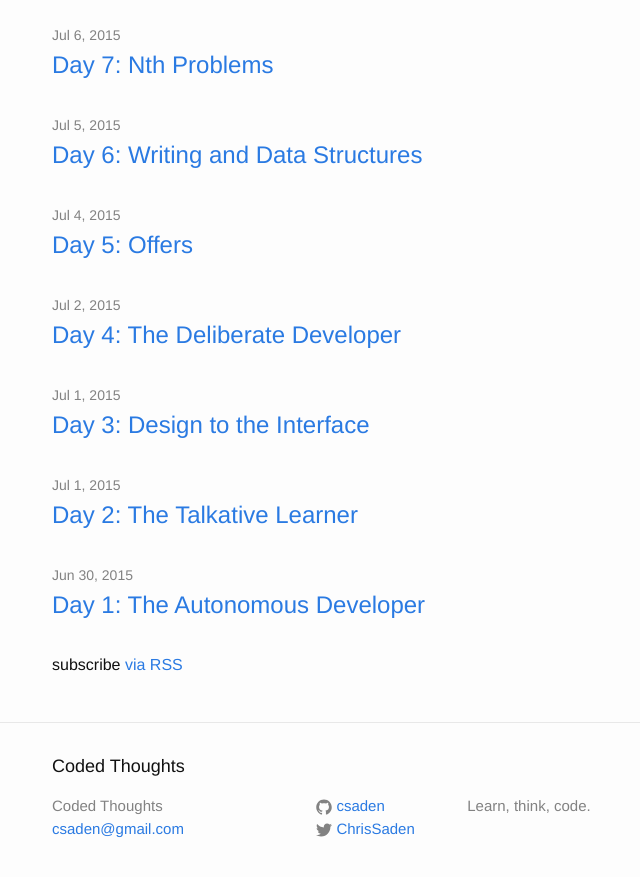
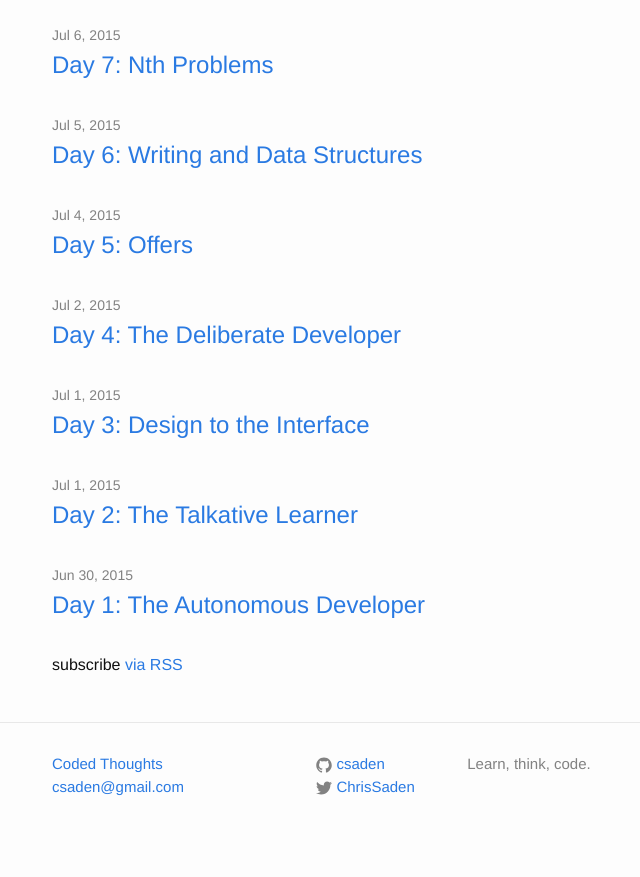
Before and after one commit to csaden/csaden.github.io, a Jekyll site: the page built from index.html, in a window 1280 px wide and 900 px high, scrolled down 1194 px. Shown: the top 877 px of the window, without its empty margins (218-858 px from the left). Built offline with Jekyll 4.4.1, drawn with Linux system fonts in a browser that asks for light colours; the list of posts is cut into pages by our own code.

Commit message:
removed h2 site title from footer

```diff
--- a/_includes/footer.html
+++ b/_includes/footer.html
@@ -2,12 +2,10 @@
 
   <div class="wrapper">
 
-    <h2 class="footer-heading">{{ site.title }}</h2>
-
     <div class="footer-col-wrapper">
       <div class="footer-col  footer-col-1">
         <ul class="contact-list">
-          <li>{{ site.title }}</li>
+          <li><a href="/">{{ site.title }}</a></li>
           <li><a href="mailto:{{ site.email }}">{{ site.email }}</a></li>
         </ul>
       </div>
```
